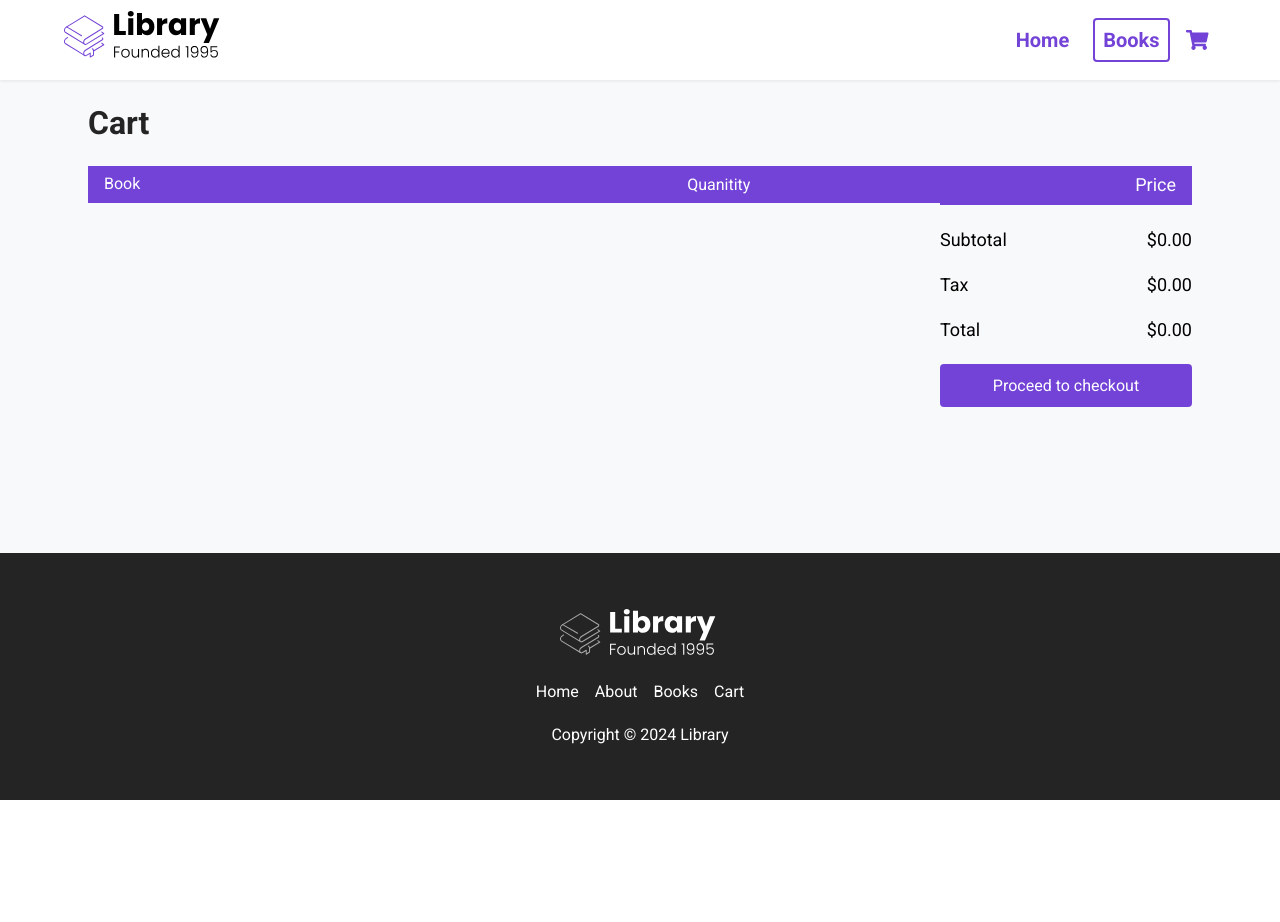
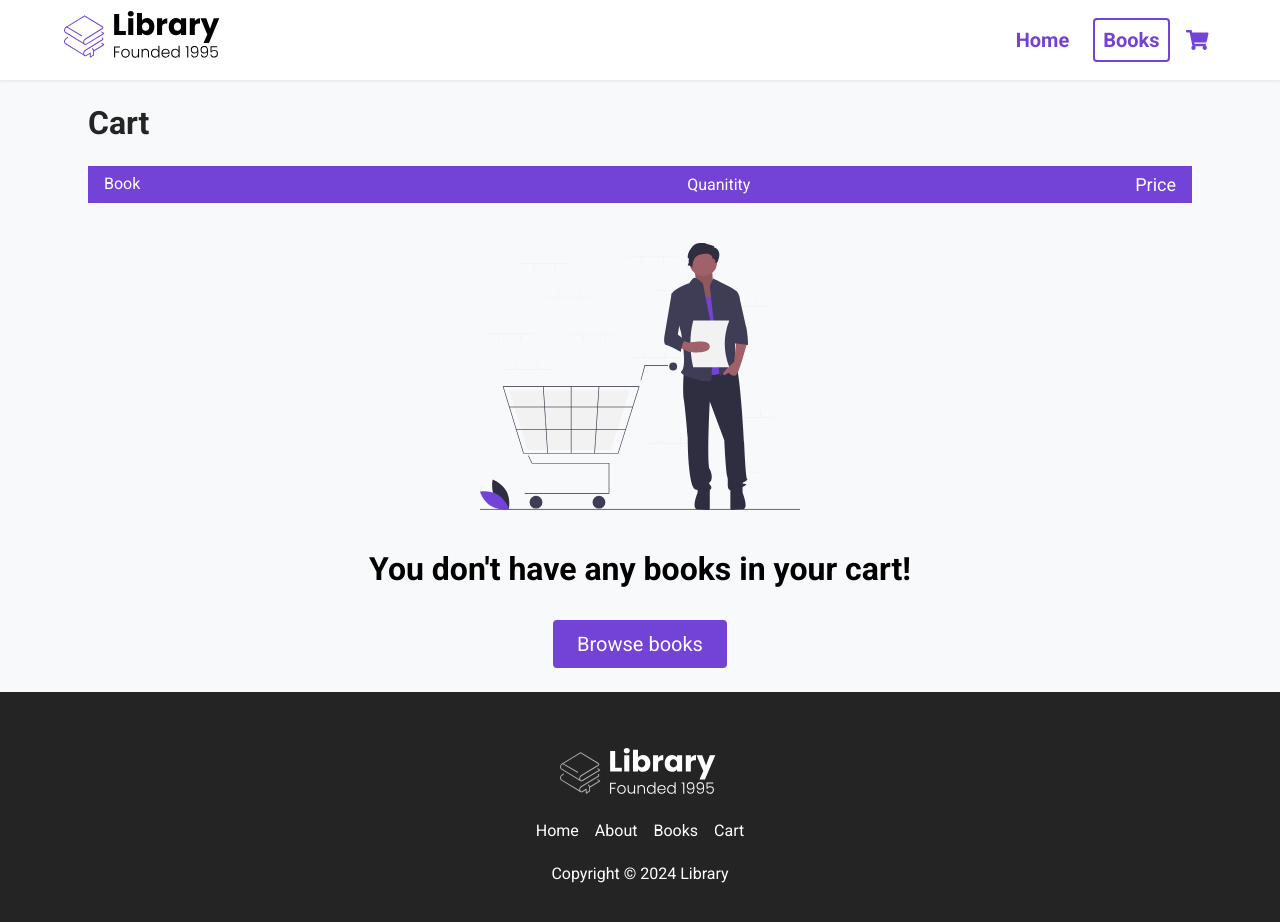
Before and after one commit to SethDimmer/ecommerce-app, a React (Create React App) app: page /cart in a window 1280 px wide. Shown: the top 922 px of the page. Before the commit the page ends 800 px from the top, so only its background shows below. Built offline with nearby package versions, Linux system fonts and the light colour scheme.

Commit message:
initial commit

```diff
--- a/src/App.js
+++ b/src/App.js
@@ -35,7 +35,7 @@
 }
 
 useEffect(() => {
-  console.log(cart)
+  // console.log(cart)
 },[cart])
 
 
--- a/src/pages/Cart.jsx
+++ b/src/pages/Cart.jsx
@@ -1,4 +1,6 @@
 import React, { useEffect, useState } from "react";
+import EmptyCart from "../assets/empty_cart.svg"
+import { Link } from "react-router-dom";
 
 const Cart = ({ cart, changeQuantity,removeItem }) => {
   // const [total, setTotal] = useState();
@@ -28,7 +30,7 @@
               <div className="cart__body">
                 {cart.map((book) => {
                   return (
-                    <div className="cart__item">
+                    <div className="cart__item" key={book.id}>
                       <div className="cart__book">
                         <img src={book.url} className="cart__book--img" />
                         <div className="cart__book--info">
@@ -63,8 +65,20 @@
                   );
                 })}
               </div>
+
+              {
+                cart.length === 0 && (
+              <div className="cart__empty">
+                <img src={EmptyCart} alt="" className="cart__empty--img" />
+                <h2>You don't have any books in your cart!</h2>
+                <Link to="/books">
+                <button className="btn">Browse books</button>
+                </Link>
+              </div>
+              )}
+
             </div>
-            <div className="total">
+            {cart.length > 0 && ( <div className="total">
               <div className="total__item total__sub-total">
                 <span>Subtotal</span>
                 <span>${(total() * 0.9).toFixed(2)}</span>
@@ -84,6 +98,7 @@
                 Proceed to checkout
               </button>
             </div>
+            )}
           </div>
         </div>
       </main>
```
